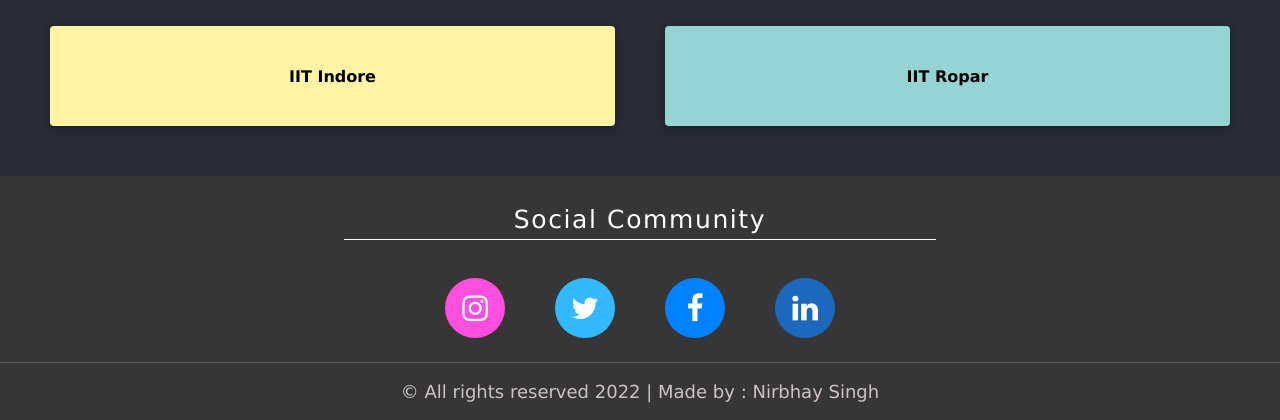
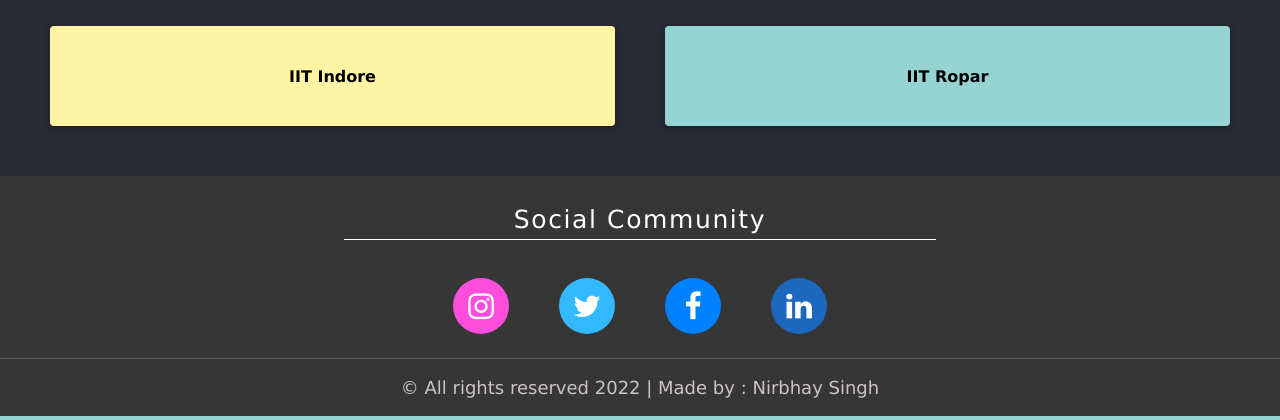
Before and after one commit to Nirbhay4122/freepdfapp, a Django app: page /freepdf/home in a window 1280 px wide. Shown: the part 3715-4135 px from the top of the page. Run offline with Django 4.2, Linux system fonts and the light colour scheme.

Commit message:
social community is changed

```diff
--- a/pdfapp/templates/index.html
+++ b/pdfapp/templates/index.html
@@ -359,10 +359,18 @@
                     <span>Social Community</span>
                 </div>
                 <div class="dwbd">
-                    <i class="fa fa-instagram"></i>
-                    <i class="fa fa-twitter"></i>
-                    <i class="fa fa-facebook"></i>
-                    <i class="fa fa-linkedin"></i>
+                    <a href="https://www.instagram.com/nirbhay2212/" target="_blank">
+                        <i class="fa fa-instagram"></i>
+                    </a>
+                    <a href="" target="_blank">
+                        <i class="fa fa-twitter"></i>
+                    </a>
+                    <a href="https://www.facebook.com/profile.php?id=100079966631082" target="_blank">
+                        <i class="fa fa-facebook"></i>
+                    </a>
+                    <a href="https://www.linkedin.com/in/ns35/" target="_blank">
+                        <i class="fa fa-linkedin"></i>
+                    </a>
                 </div>
             </div>
             <div class="right_content"></div>
--- a/static/css/index.css
+++ b/static/css/index.css
@@ -729,42 +729,46 @@
   justify-content: center;
 }
 /* Contsacts icons */
-.middle_content .dwbd i {
-  font-size: 30px;
-  font-weight: 500;
-  padding: 10px;
-  cursor: pointer;
+.middle_content .dwbd a {
+  display: block;
+  height: 40px;
+  width: 40px;
+  transition: 0.4s;
   display: flex;
   justify-content: center;
   align-items: center;
+  text-decoration: none;
   border-radius: 100%;
-  color: #000;
-  height: 40px;
-  width: 40px;
-  transition: 0.4s;
+  padding: 8px;
+  font-size: 30px;
+  font-weight: 500;
 }
-.middle_content .dwbd i:hover {
+
+.middle_content .dwbd i {
+  color: #fff;
+}
+.middle_content .dwbd a:hover {
   height: 50px;
   width: 50px;
   font-size: 35px;
 }
 
-.middle_content .dwbd i:nth-child(1) {
+.middle_content .dwbd a:nth-child(1) {
   background-color: #ff4ede;
   color: #fff;
 }
 
-.middle_content .dwbd i:nth-child(2) {
+.middle_content .dwbd a:nth-child(2) {
   background-color: #33b9ff;
   color: #fff;
 }
 
-.middle_content .dwbd i:nth-child(3) {
+.middle_content .dwbd a:nth-child(3) {
   background-color: #0082ff;
   color: #fff;
 }
 
-.middle_content .dwbd i:nth-child(4) {
+.middle_content .dwbd a:nth-child(4) {
   background-color: #1b68be;
   color: #fff;
 }
@@ -1055,13 +1059,13 @@
     gap: 20px;
   }
 
-  .middle_content .dwbd i {
+  .middle_content .dwbd a {
     font-size: 25px;
-    height: 30px;
-    width: 30px;
+    height: 35px;
+    width: 35px;
   }
 
-  .middle_content .dwbd i:hover {
+  .middle_content .dwbd a:hover {
     height: 40px;
     width: 40px;
     font-size: 30px;
```
